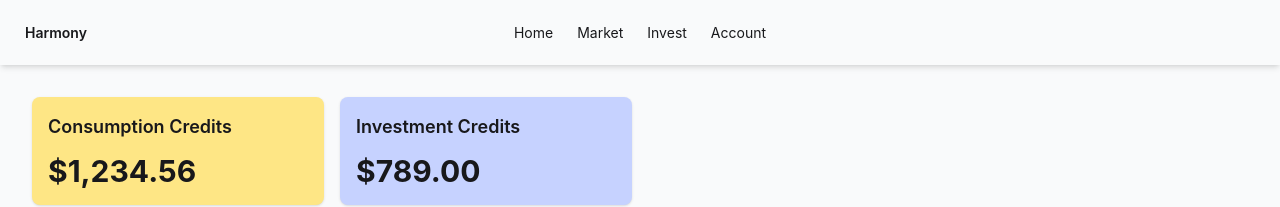
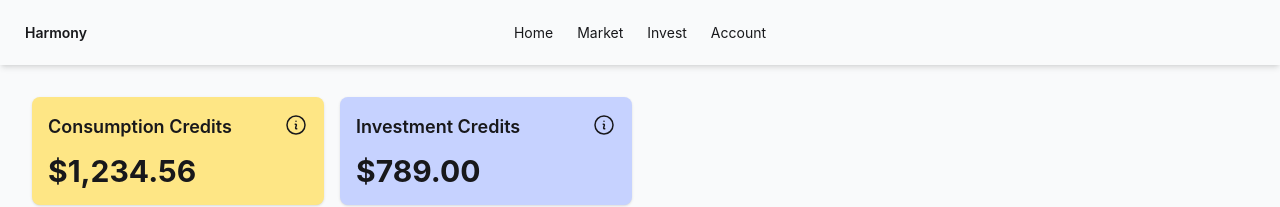
Before and after one commit to dillonfagan/harmony-poc, a Next.js app in the folder apps/consumer/: page /home in a window 1280 px wide. Shown: the top 207 px of the page. Built offline with nearby package versions, Linux system fonts and the light colour scheme.

Commit message:
chore: Add tooltips to credit cards.

```diff
--- a/apps/consumer/app/(dashboard)/home/page.tsx
+++ b/apps/consumer/app/(dashboard)/home/page.tsx
@@ -1,3 +1,5 @@
+import InformationCircle from "@/components/icons/InformationCircle";
+
 export default function Home() {
   return (
     <div className="flex flex-col items-stretch gap-4 p-4 lg:p-8">
@@ -19,7 +21,10 @@ function Cards() {
 function ConsumptionCreditsCard() {
   return (
     <div className="bg-amber-200 card p-4 shadow">
-      <h2 className="text-lg font-semibold mb-3">Consumption Credits</h2>
+      <div className="flex justify-between align-top">
+        <h2 className="text-lg font-semibold mb-3">Consumption Credits</h2>
+        <div className="tooltip tooltip-bottom" data-tip="Your consumption credits are redeemable for goods and services from local merchants."><InformationCircle /></div>
+      </div>
       <p className="text-2xl md:text-3xl font-bold">$1,234.56</p>
     </div>
   );
@@ -28,7 +33,10 @@ function ConsumptionCreditsCard() {
 function InvestmentCreditsCard() {
   return (
     <div className="bg-indigo-200 card p-4 shadow">
-      <h2 className="text-lg font-semibold mb-3">Investment Credits</h2>
+      <div className="flex justify-between align-top">
+        <h2 className="text-lg font-semibold mb-3">Investment Credits</h2>
+        <div className="tooltip tooltip-bottom" data-tip="Your investment credits are used to fund community projects."><InformationCircle /></div>
+      </div>
       <p className="text-2xl md:text-3xl font-bold">$789.00</p>
     </div>
   );
--- /dev/null
+++ b/apps/consumer/components/icons/InformationCircle.tsx
@@ -0,0 +1,7 @@
+export default function InformationCircle() {
+  return (
+    <svg xmlns="http://www.w3.org/2000/svg" fill="none" viewBox="0 0 24 24" strokeWidth={1.5} stroke="currentColor" className="size-6">
+      <path strokeLinecap="round" strokeLinejoin="round" d="m11.25 11.25.041-.02a.75.75 0 0 1 1.063.852l-.708 2.836a.75.75 0 0 0 1.063.853l.041-.021M21 12a9 9 0 1 1-18 0 9 9 0 0 1 18 0Zm-9-3.75h.008v.008H12V8.25Z" />
+    </svg>
+  );
+}
```
